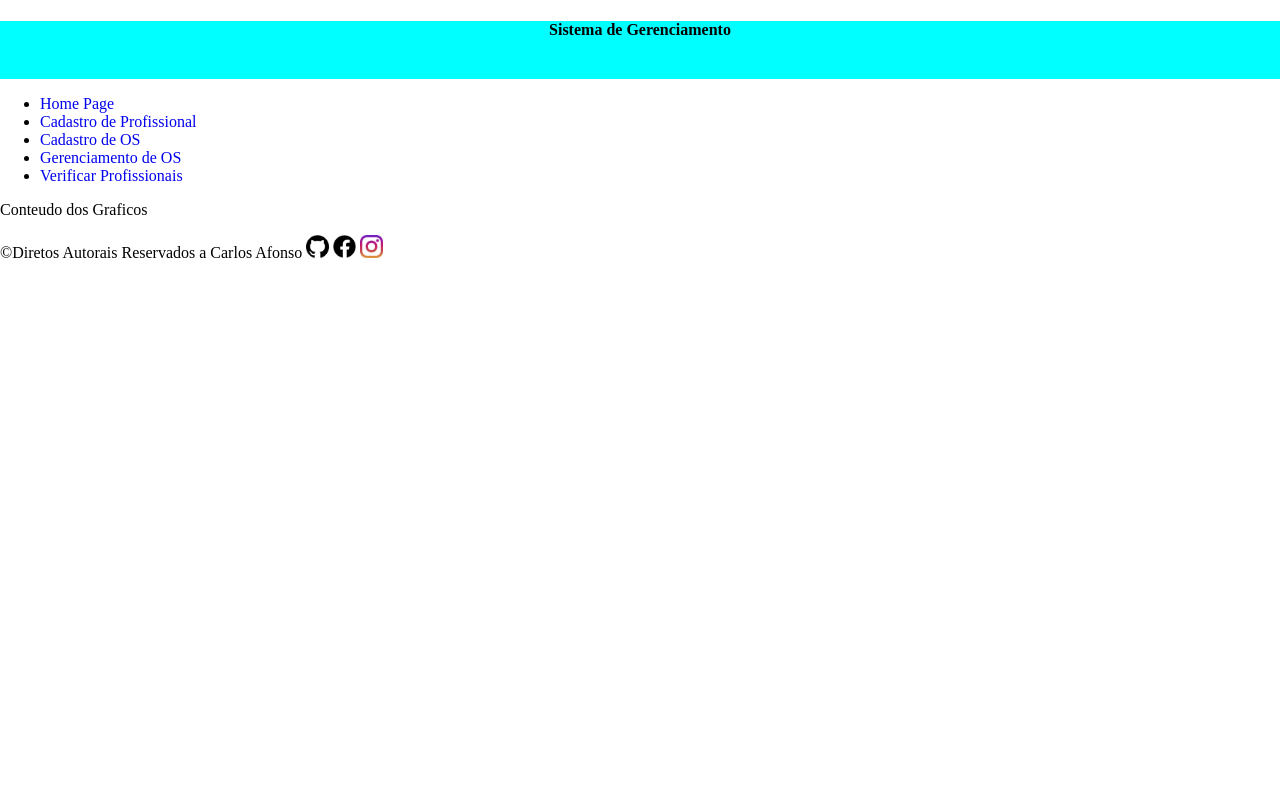
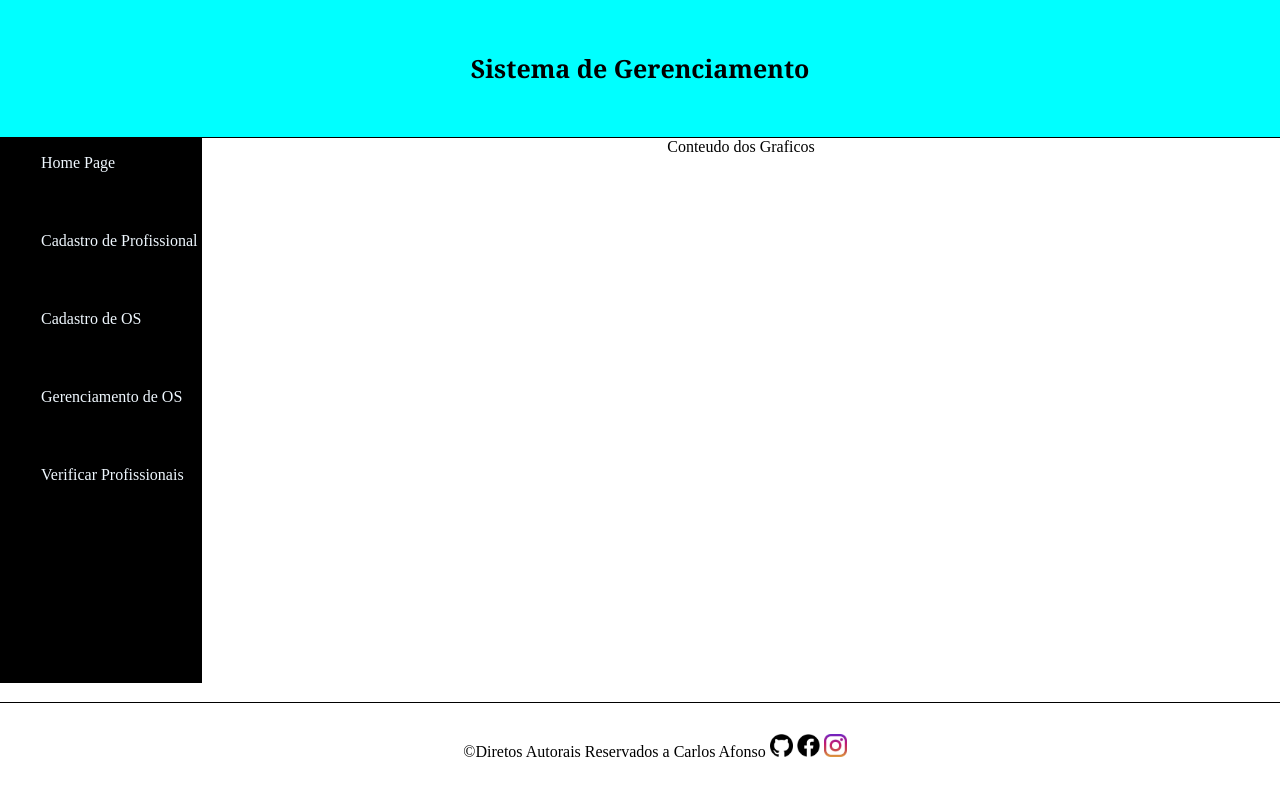
Before and after one commit to CarlosAfonsoo/Gerenciamento_PHP, a PHP site: page /home.html in a window 1280 px wide. Run offline with PHP 8.4, Linux system fonts and the light colour scheme.

Commit message:
aplicação do \esigner no css

```diff
--- a/css/home.css
+++ b/css/home.css
@@ -1,19 +1,92 @@
+html{
+    width: 100%;
+    height: 100%;
+}
 body{
-    padding: 0px;
-    margin: 0px;
-    margin-top: 0px;
+    /* padding: 0px; */
+    margin: 0;
+    width: 100%;
+    height: 100%;
+    /* margin-top: 0px; */
 }
+
+/* cabeçario */
+
 header{
+    /* mudar a cor */
     text-align: center;
     background-color: aqua;
+    border-bottom: 1px solid black;
 }
+
+h4{
+    font-size: 25px;
+    font-family: Georgia, 'Times New Roman', Times, serif;
+}
+
+/* menu lateral */
+
+nav{
+    float: left;
+    width: 200px;
+    height: 68%;
+    border: 1px solid black;
+    border-top: none;
+    background-color: black;
+}
+
+ul{
+    list-style: none;
+}
+
+li{
+    margin-bottom: 60px;
+}
+
+.menu{
+    display: block;
+    color: aliceblue;
+}
+
+/* Gráficos */
+
+section{
+
+    position: relative;
+    text-align: center;
+}
+
+.graficos{
+
+    display: flex;
+    align-items: center;
+    justify-content: center;
+    margin: 0;
+}
+
+/* rodapé */
+
+footer{
+
+    padding: 15px;
+    position: fixed;
+    bottom: 0;
+    height: 67px;
+    width: 100%;
+    text-align: center;
+    border-top: 1px solid black;
+}
+
 a{
     text-decoration: none;
+    color: black;
 }
+
 img{
     height: 23px;
     width: 23px;
 }
+
 img:hover {
     transform: scale(1.43);
 }
--- a/home.html
+++ b/home.html
@@ -8,23 +8,24 @@
     </head>
     <body>
         <header>
+            <br>
             <h4>Sistema de Gerenciamento</h4>
             <br>
         </header>
         <!-- menu lateral -->
         <nav class="menu">
             <ul>
-                <li><a href="#">Home Page</a></li>
-                <li><a href="#">Cadastro de Profissional</a></li>
-                <li><a href="#">Cadastro de OS</a></li>
-                <li><a href="#">Gerenciamento de  OS</a></li>
-                <li><a href="#">Verificar Profissionais</a></li>
+                <li><a href="#" class="menu">Home Page</a></li>
+                <li><a href="#" class="menu">Cadastro de Profissional</a></li>
+                <li><a href="#" class="menu">Cadastro de OS</a></li>
+                <li><a href="#" class="menu">Gerenciamento de  OS</a></li>
+                <li><a href="#" class="menu">Verificar Profissionais</a></li>
                 <!-- fazer uma analise o projeto para saber novas funcionabilidades -->
             </ul>
         </nav>
         <section>
             <!-- conteudo dos graficos com o pyscript -->
-            <p>Conteudo dos Graficos</p>
+            <p  class="graficos">Conteudo dos Graficos</p>
         </section>
         <footer>
             <p>
```
